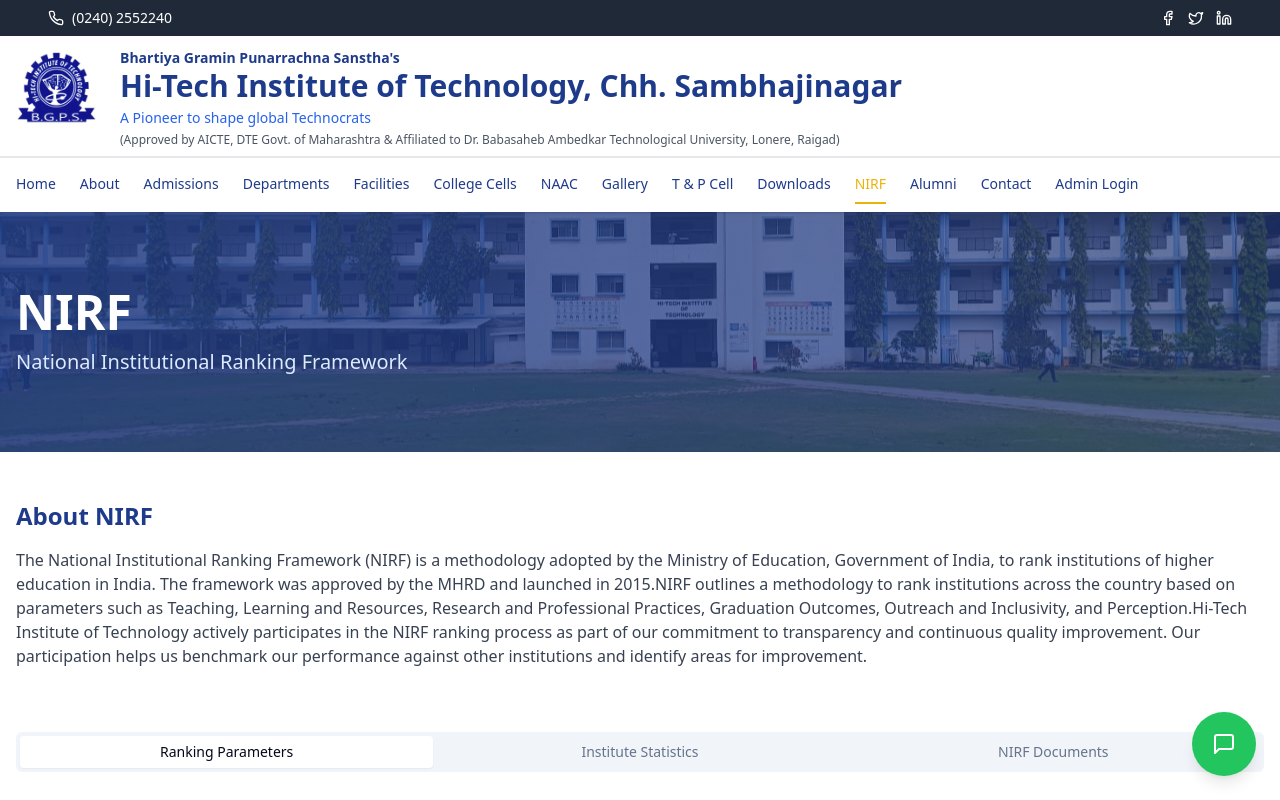
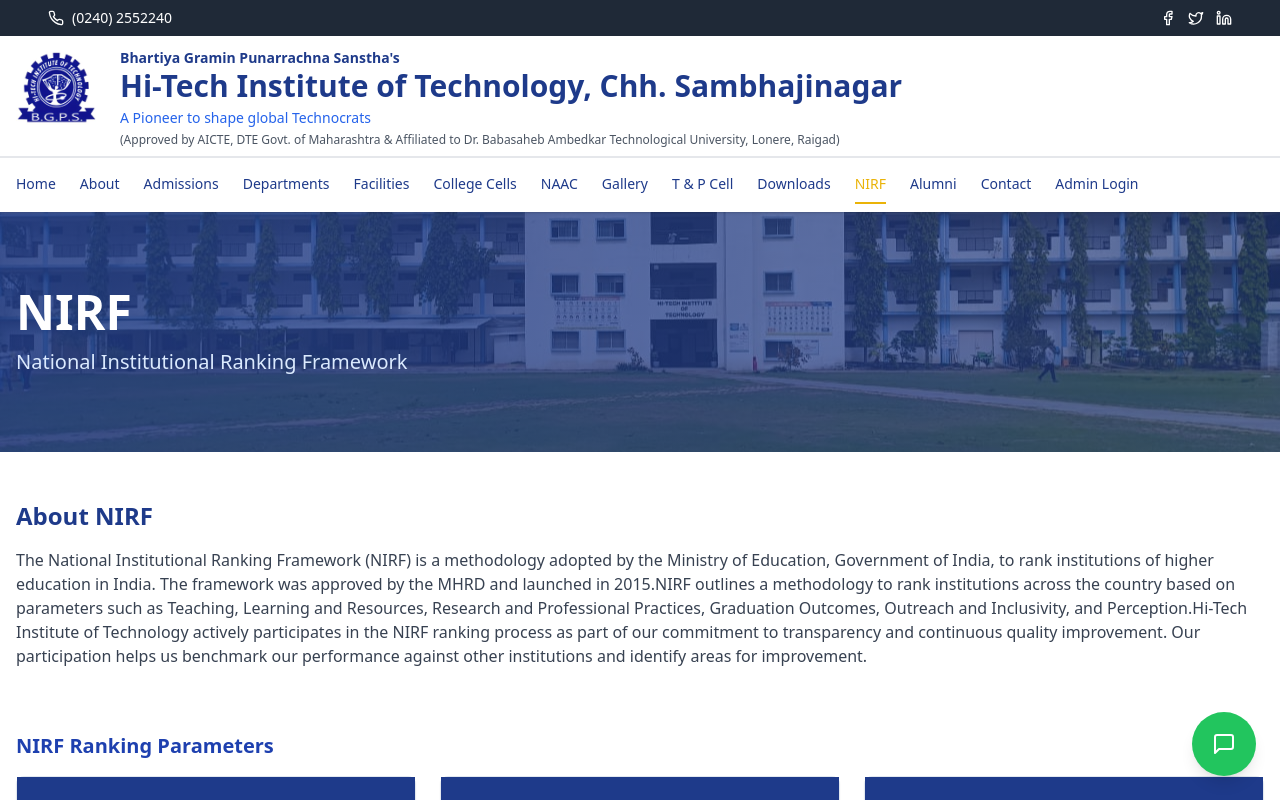
Before and after one commit to prathmeshdahale123/hitech-web-vista, a React (Vite) app: page /nirf in a window 1280 px wide. Shown: the top 800 px of the page. Built offline with nearby package versions, Linux system fonts and the light colour scheme.

Commit message:
remove TabList in Nirf and also there remove  two section's

```diff
--- a/src/pages/Nirf.tsx
+++ b/src/pages/Nirf.tsx
@@ -136,11 +136,11 @@ const Nirf = () => {
         </div>
 
         <Tabs defaultValue="parameters">
-          <TabsList className="grid w-full grid-cols-2 md:grid-cols-3">
+          {/* <TabsList className="grid w-full grid-cols-2 md:grid-cols-3">
             <TabsTrigger value="parameters">Ranking Parameters</TabsTrigger>
             <TabsTrigger value="stats">Institute Statistics</TabsTrigger>
             <TabsTrigger value="documents">NIRF Documents</TabsTrigger>
-          </TabsList>
+          </TabsList> */}
 
           <TabsContent value="parameters" className="mt-6">
             <h3 className="text-xl font-semibold text-blue-800 mb-4">NIRF Ranking Parameters</h3>
@@ -165,7 +165,7 @@ const Nirf = () => {
             </div>
           </TabsContent>
 
-          <TabsContent value="stats" className="mt-6">
+          {/* <TabsContent value="stats" className="mt-6">
             <h3 className="text-xl font-semibold text-blue-800 mb-4">Institute Statistics for NIRF 2023</h3>
 
             <div className="grid md:grid-cols-2 lg:grid-cols-4 gap-6 mb-8">
@@ -226,9 +226,9 @@ const Nirf = () => {
               </Card>
             </div>
 
-            <div className="space-y-8">
+            <div className="space-y-8"> */}
               {/* These would be actual charts in a real implementation */}
-              <div>
+              {/* <div>
                 <h4 className="font-medium text-blue-800 mb-3">Faculty-Student Ratio</h4>
                 <div className="bg-gray-100 rounded-lg p-8 flex items-center justify-center">
                   <p className="text-gray-500">[Faculty-Student Ratio Chart]</p>
@@ -354,7 +354,7 @@ const Nirf = () => {
                 </div>
               </div>
             </div>
-          </TabsContent>
+          </TabsContent> */}
         </Tabs>
 
         <div className="mt-12 bg-blue-50 p-6 rounded-lg">
```
